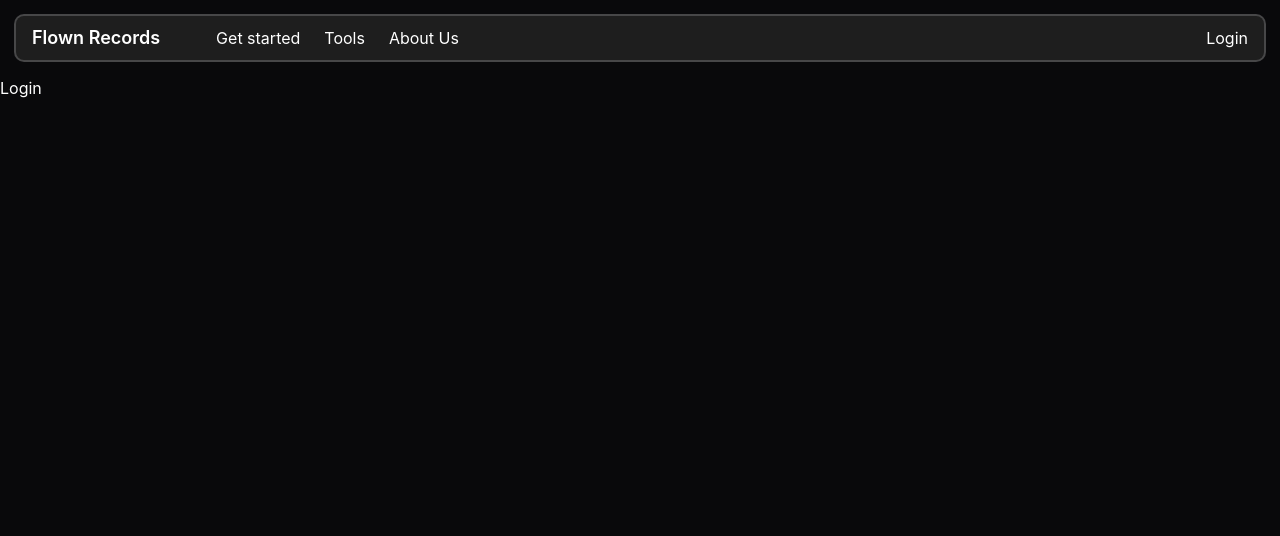
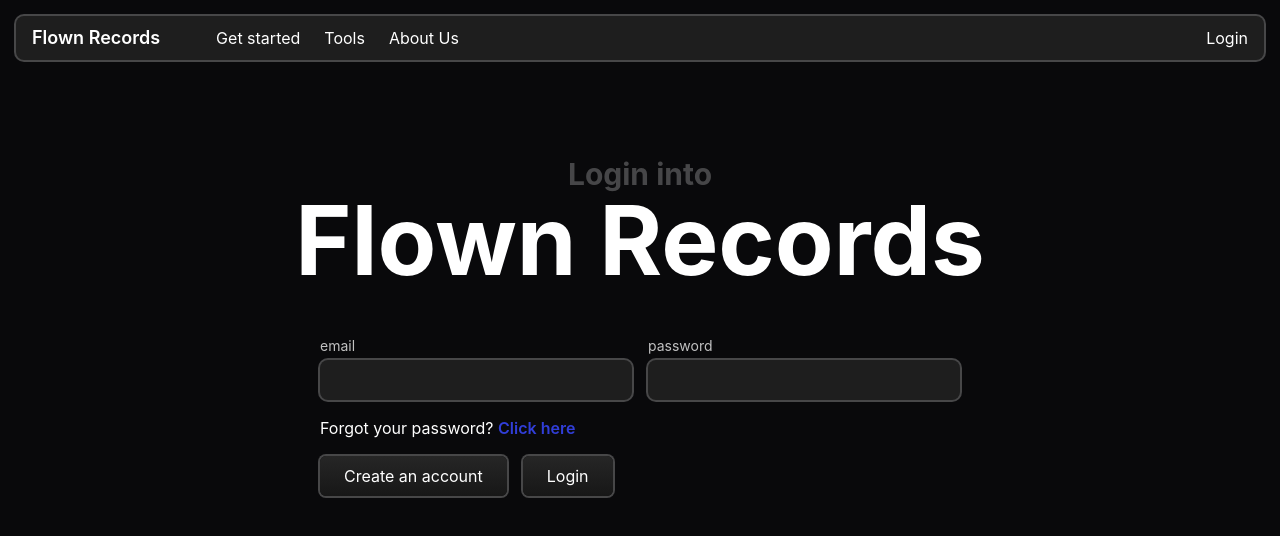
Before and after one commit to flownrecords/website, a React (Vite) app: page /#/login in a window 1280 px wide. Shown: the top 536 px of the page. Built offline with nearby package versions, Linux system fonts and the light colour scheme.

Commit message:
🚀 Added custom alerts modal

```diff
--- a/package.json
+++ b/package.json
@@ -13,6 +13,7 @@
   "homepage": "https://flownrecords.github.io/website",
   "dependencies": {
     "@tailwindcss/vite": "^4.1.10",
+    "axios": "^1.10.0",
     "react": "^19.1.0",
     "react-dom": "^19.1.0",
     "react-router-dom": "^7.6.2",
--- /dev/null
+++ b/src/components/alert/AlertContext.tsx
@@ -0,0 +1,34 @@
+// @ts-ignore
+import { createContext, useState, ReactNode } from "react";
+import CustomAlert from "./CustomAlert";
+import type { AlertData } from "./types";
+
+type AlertContextType = (title: string, message: string) => Promise<void>;
+
+const AlertContext = createContext<AlertContextType | null>(null);
+
+export const AlertProvider = ({ children }: { children: ReactNode }) => {
+  const [alert, setAlert] = useState<AlertData>(null);
+
+  const showAlert = (title: string, message: string) =>
+    new Promise<void>((resolve) => {
+      setAlert({
+        title,
+        message,
+        handleClose: () => {
+          resolve();
+        },
+      });
+    });
+
+  const closeAlert = () => setAlert(null);
+
+  return (
+    <AlertContext.Provider value={showAlert}>
+      {children}
+      <CustomAlert alert={alert} closeAlert={closeAlert} />
+    </AlertContext.Provider>
+  );
+};
+
+export default AlertContext;
--- /dev/null
+++ b/src/components/alert/CustomAlert.tsx
@@ -0,0 +1,42 @@
+import React from "react";
+import type { AlertData } from "./types";
+
+
+type Props = {
+  alert: AlertData;
+  closeAlert: () => void;
+};
+
+const CustomAlert: React.FC<Props> = ({ alert, closeAlert }) => {
+  if (!alert) return null;
+
+  return (
+    <div className="fixed inset-0 bg-black/50 flex items-center justify-center z-50">
+      <div className="bg-secondary ring-2 ring-neutral-600 rounded-lg p-4 w-[90%] max-w-md text-center">
+        <h2 className="text-xl font-semibold mb-3">{alert.title}</h2>
+        <p className="mb-4">{alert.message}</p>
+        <button
+          className="
+          inline-block
+          cursor-pointer bg-gradient-to-t
+          from-neutral-900 to-neutral-800
+          hover:opacity-75 transition duration-150
+          text-white
+          py-2 px-6
+          rounded-md text-center
+          ring-2 ring-white/25
+          "
+          onClick={() => {
+            alert.handleClose?.();
+            closeAlert();
+          }}
+        >
+          OK
+        </button>
+
+      </div>
+    </div>
+  );
+};
+
+export default CustomAlert;
--- /dev/null
+++ b/src/components/alert/types.ts
@@ -0,0 +1,5 @@
+export type AlertData = {
+  title: string;
+  message: string;
+  handleClose?: () => void;
+} | null;
--- /dev/null
+++ b/src/components/alert/useAlert.ts
@@ -0,0 +1,10 @@
+import { useContext } from "react";
+import AlertContext from "./AlertContext";
+
+const useAlert = () => {
+  const context = useContext(AlertContext);
+  if (!context) throw new Error("useAlert must be used within AlertProvider");
+  return context;
+};
+
+export default useAlert;
--- /dev/null
+++ b/src/components/general/Button.tsx
@@ -0,0 +1,28 @@
+import { Link } from "react-router-dom";
+
+export default function Button({
+    text = "Click me",
+    to = "#",
+    className = "",
+    onClick = () => {},
+}) {
+    return (
+    <Link
+        to={to}
+        className={`
+          ${className}
+          inline-block
+          cursor-pointer bg-gradient-to-t
+          from-neutral-900 to-neutral-800
+          hover:opacity-75 transition duration-150
+          text-white
+          py-2 px-6
+          rounded-md text-center
+          ring-2 ring-white/25
+        `}
+        onClick={onClick}
+    >
+      {text}
+    </Link>
+  );
+}
--- a/src/main.tsx
+++ b/src/main.tsx
@@ -1,9 +1,13 @@
 import { StrictMode } from 'react'
 import { createRoot } from 'react-dom/client'
+
 import App from './App.tsx'
+import { AlertProvider } from './components/alert/AlertContext.tsx'
 
 createRoot(document.getElementById('root')!).render(
   <StrictMode>
-    <App />
+    <AlertProvider>
+      <App />
+    </AlertProvider>
   </StrictMode>,
 )
--- a/src/pages/auth/Login.tsx
+++ b/src/pages/auth/Login.tsx
@@ -1,9 +1,63 @@
+import { useRef } from "react";
+import { Link } from "react-router-dom";
+
+import Button from "../../components/general/Button";
+import Splash from "../../components/general/Splash";
+import useAlert from "../../components/alert/useAlert";
+
 export default function Login() {
+    const emailRef = useRef<HTMLInputElement>(null);
+    const passwordRef = useRef<HTMLInputElement>(null);
+
+    const alert = useAlert();
+
+    function signIn() {
+        if(!emailRef?.current?.value || !passwordRef?.current?.value) {
+            console.error("Email or password input reference is null.");
+            alert("Error", "Please fill in both email and password fields.");
+            return;
+        }
+    }
+
     return (
         <>
-            <h1>
-                Login
-            </h1>
+            <Splash uppertext="Login into"/>
+
+            <div className="container mx-auto lg:max-w-[50%]">
+                <form
+                className="grid grid-cols-1 md:grid-cols-2 gap-4 "
+                onSubmit={signIn}
+                autoComplete="off" spellCheck="false" autoCorrect="off" autoCapitalize="off">
+                    <div className="flex flex-col">
+				        <label className="text-sm text-white/75 mb-1">email</label>
+                        <input
+                            className="bg-secondary ring-2 ring-white/25 rounded-lg px-4 py-2 focus:outline-none focus:ring-white/50"
+                            ref={emailRef}
+                            type="email"
+                        />
+			        </div>
+
+                    <div className="flex flex-col">
+                        <label className="text-sm text-white/75 mb-1">password</label>
+                        <input
+                            className="bg-secondary ring-2 ring-white/25 rounded-lg px-4 py-2 focus:outline-none focus:ring-white/50"
+                            ref={passwordRef}
+                            type="password"
+                            minLength={8}
+                            maxLength={18}
+                        />
+                    </div>
+                </form>
+
+                <div className="my-4">
+                    Forgot your password? <Link to="#" className="text-accent font-semibold hover:underline hover:opacity-75 transition-all duration-150">Click here</Link>
+                </div>
+
+                <div className="flex flex-col md:flex-row gap-4">
+                    <Button text="Create an account"/>
+                    <Button text="Login" to="#" onClick={signIn}/>
+                </div>
+            </div>
         </>
     )
 }
```
Also changed, not shown: 1 other file (tests, documents, lock files or other folders).
